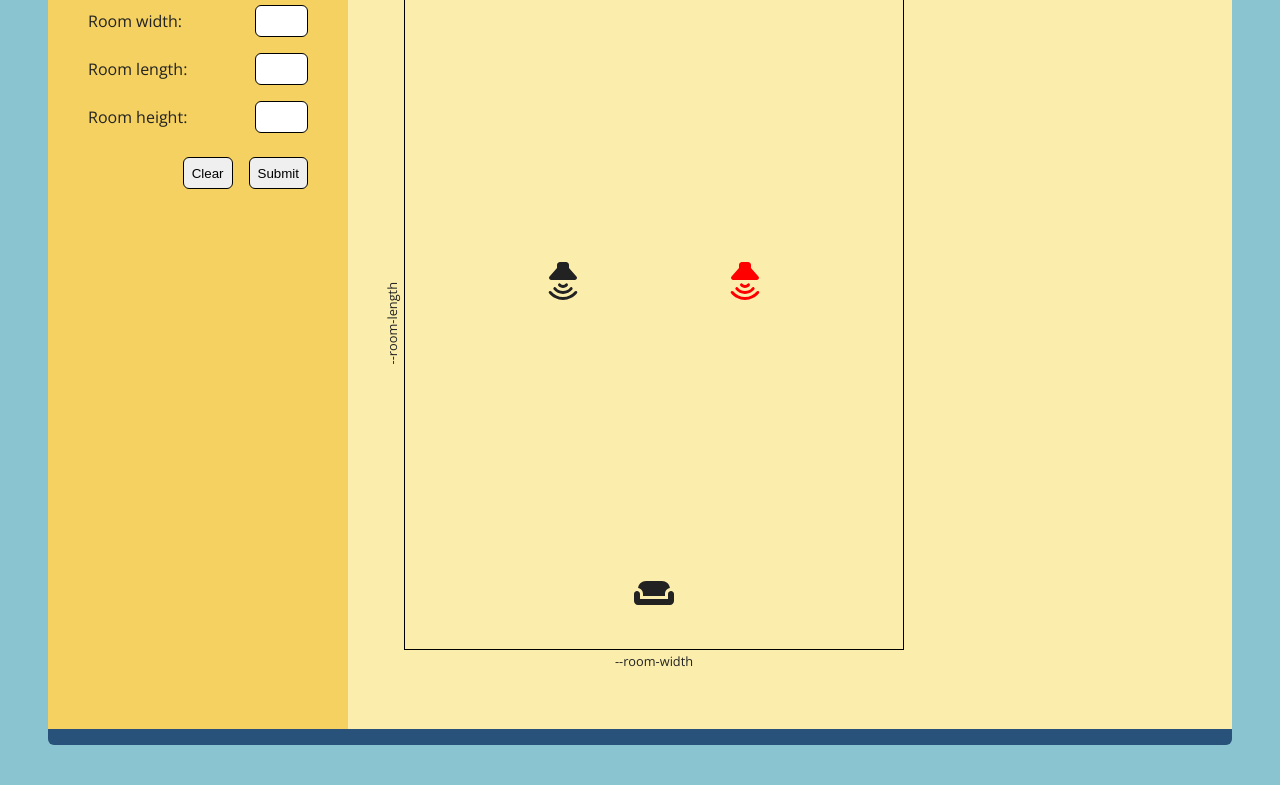
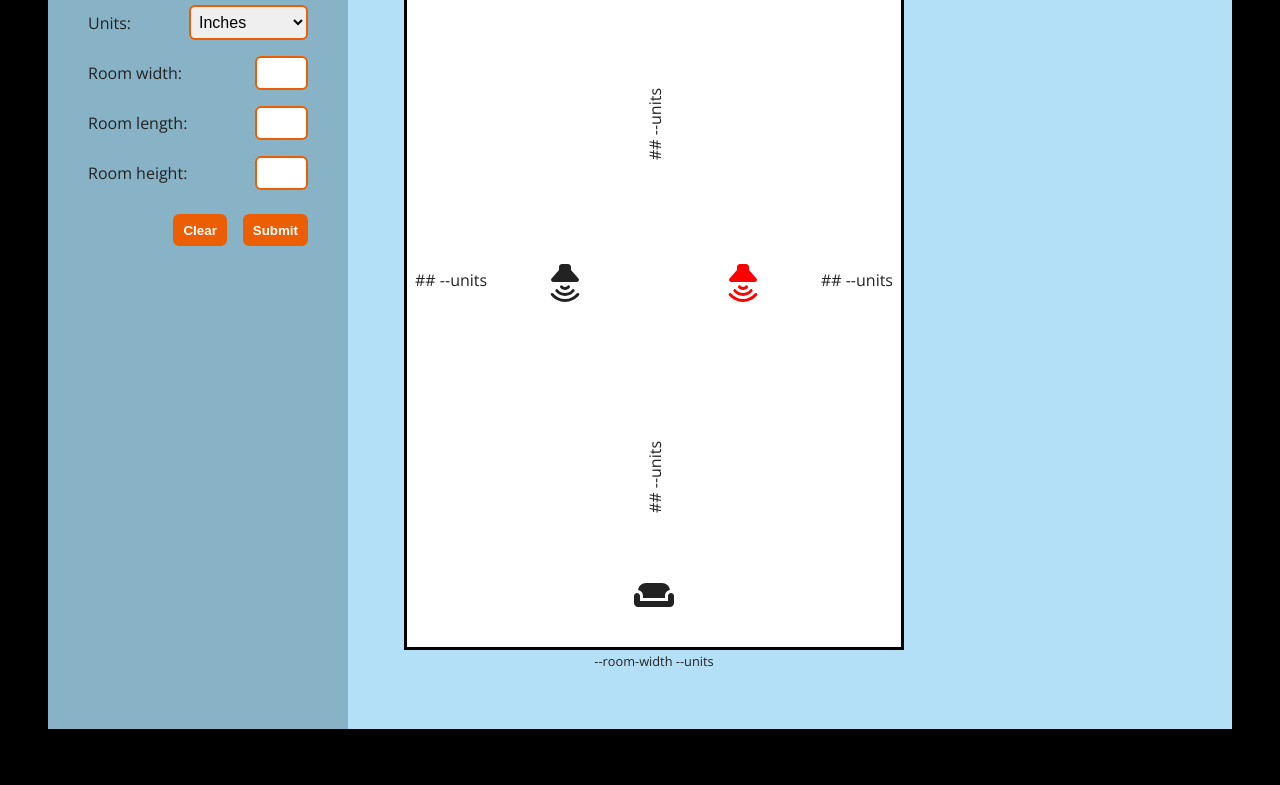
Before and after one commit to glenhunter/speaker-placement, a plain HTML site: page index.html in a window 1280 px wide. Shown: the part 330-1115 px from the top of the page. Drawn offline with nearby package versions, Linux system fonts and the light colour scheme; a script that the page names is missing.

Commit message:
Better colours, cleanup, 2 column

```diff
--- a/css/forms.css
+++ b/css/forms.css
@@ -10,19 +10,29 @@ label {
 }
 
 .input-dimension {
-  border: 1px solid #000;
+  border: 2px solid var(--highlight);
   border-radius: 6px;
   font-size: 16px;
   padding: 6px 4px;
   max-width: 6ch;
 }
 
+select {
+  border: 2px solid var(--highlight);
+  border-radius: 6px;
+  font-size: 16px;
+  padding: 6px 4px;
+}
+
 button {
-  border: 1px solid #000;
+  background-color: var(--highlight);
+  border: 2px solid var(--highlight);
   border-radius: 6px;
+  color: #fff;
+  font-weight: 600;
   height: 32px;
   margin-right: 16px;
-  padding: 0 8px;
+  padding: 4px 8px;
 }
 
 button:last-child {
--- a/css/room.css
+++ b/css/room.css
@@ -27,7 +27,7 @@
 
 .left-wall-dimension {
   position: absolute;
-  left: -37px;
+  left: 0;
   transform: rotate(-90deg);
   top: 50%;
 }
@@ -39,11 +39,13 @@
 }
 
 .room {
-  /* we want the rectangle to be oriented with the shorts sides top and bottom */
+  /* we want the rectangle to be oriented with the short sides at
+     the top and bottom */
   height: var(--room-length);
   width: var(--room-width);
 
-  border: 1px solid #000;
+  background-color: #fff;
+  border: 3px solid #000;
   position: relative;
 }
 
@@ -69,3 +71,29 @@
   top: calc( 2 * calc(var(--room-length) * var(--rearwall-multiplier)));
   left: calc(50% - 20px);
 }
+
+.speaker-frontwall-distance {
+  position: absolute;
+  top: calc(calc(var(--room-length) * var(--rearwall-multiplier)) / 2);
+  left: calc(50% - 35px);
+  transform: rotate(-90deg);
+}
+
+.right-speaker-sidewall-distance {
+  position: absolute;
+  top: calc(var(--room-length) * var(--rearwall-multiplier));
+  right: 8px;
+}
+
+.left-speaker-sidewall-distance {
+  position: absolute;
+  top: calc(var(--room-length) * var(--rearwall-multiplier));
+  left: 8px;
+}
+
+.listening-position-distance {
+  position: absolute;
+  bottom: calc(calc(var(--room-length) * var(--rearwall-multiplier)) / 2);
+  left: calc(50% - 35px);
+  transform: rotate(-90deg);
+}
--- a/css/styles.css
+++ b/css/styles.css
@@ -2,13 +2,29 @@
 @import url("forms.css");
 @import url("room.css");
 
+:root {
+  --grey: #F7F7F7;
+  --dark-grey: #092B2B;
+  --orange: #EC5E04;
+  --light-orange: #FE9303;
+  --yellow: #F5CE51;
+  --light-blue: #B4E0F7;
+  --blue: #88b3c6;
+  --dark-blue: #1F3075;
+
+  --header: var(--orange);
+  --background: #000;
+  --sidebar: var(--blue);
+  --content: var(--light-blue);
+  --highlight: var(--orange);
+}
 * {
   box-sizing: border-box;
   margin: 0;
 }
 
 body {
-  background-color: #8ac4d0;
+  background-color: var(--background);
   display: flex;
   flex-direction: column;
   min-height: 100vh;
@@ -25,7 +41,7 @@ body > * {
 }
 
 .page-header {
-  background-color: #28527a;
+  background-color:var(--header);
   border-top-left-radius: 6px;
   border-top-right-radius: 6px;
   color: #fff;
@@ -42,21 +58,21 @@ main {
 }
 
 footer {
-  background-color: #28527a;
+  background-color: var(--footer);
   border-bottom-left-radius: 6px;
   border-bottom-right-radius: 6px;
   min-height: 1rem;
 }
 
 .sidebar {
-  background-color: #f4d160;
+  background-color: var(--sidebar);
   flex-shrink: 1;
   padding: 0 40px 40px 40px;
   width: clamp(200px, 300px, 400px);
 }
 
 .content {
-  background-color: #fbeeac;
+  background-color: var(--content);
   flex-grow: 1;
   padding: 0 40px 40px 40px;
 }
--- a/index.html
+++ b/index.html
@@ -18,6 +18,16 @@
     <aside class="sidebar">
       <h3>Enter room dimensions below:</h3>
       <form>
+        <div class="form-group">
+          <label for="room-width">
+            Units:
+          </label>
+          <!-- updates --units text below -->
+          <select>
+            <option>Inches</option>
+            <option>Centimeters</option>
+          </select>
+        </div>
         <div class="form-group">
           <label for="room-width">
             Room width:
@@ -48,19 +58,21 @@
       <section>
         <h2>Your room</h2>
         <div class="room-container">
-          <div class="left-wall-dimension">--room-length</div>
+          <div class="left-wall-dimension">--room-length --units</div>
           <div class="room">
+            <!-- ## values are updated according to formula -->
+            <span class="speaker-frontwall-distance">## --units</span>
+
             <i class="fas fa-2x fa-volume-up left-speaker-icon"></i>
-            <span class="left-speaker-sidewall-distance">left side</span>
-            <span class="left-speaker-frontwall-distance">##</span>
+            <span class="left-speaker-sidewall-distance">## --units</span>
+
             <i class="fas fa-2x fa-volume-up right-speaker-icon"></i>
-            <span class="right-speaker-sidewall-distance">##</span>
-            <span class="right-speaker-frontwall-distance">##</span>
+            <span class="right-speaker-sidewall-distance">## --units</span>
+
             <i class="fas fa-2x fa-couch listening-position-icon"></i>
-            <span class="listening-position-sidewall-distance">##</span>
-            <span class="listening-position-frontwall-distance">##</span>
+            <span class="listening-position-distance">## --units</span>
           </div>
-          <div class="rear-wall-dimension">--room-width</div>
+          <div class="rear-wall-dimension">--room-width --units</div>
         </div>
       </section>
     </div class="content">
```
